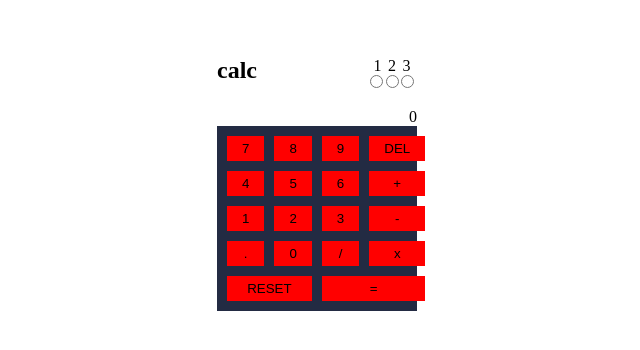
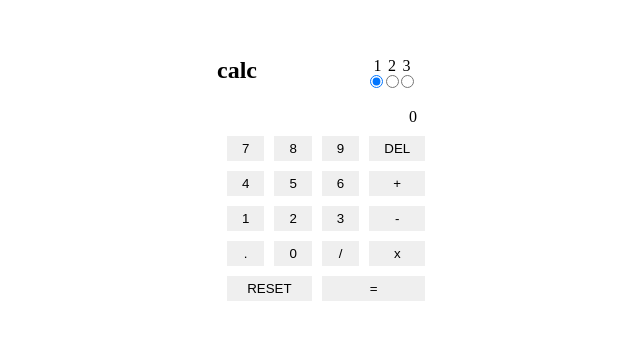
Before and after one commit to Kodehode-Stavanger/react-project-calculator-bendik-kodehode, a React (Vite) app: page / in a window 1280 px wide. Shown: the part 216-566 px from the top of the page, without its empty margins (323-963 px from the left). Built offline with nearby package versions, Linux system fonts and the light colour scheme.

Commit message:
Paused on themes, mostly completed calc logic

```diff
--- a/src/components/Calculator.jsx
+++ b/src/components/Calculator.jsx
@@ -3,13 +3,13 @@ import { useState } from "react";
 import "../index.css";
 import Display from "./Display";
 import Button from "./Button";
-import Themes from "./Themes";
+import ToggleThemes from "./ToggleThemes";
 
 function Calculator() {
     const [input, setInput] = useState([]);
     const [result, setResult] = useState("");
 
-    const operators = ["+", "-", "/", "*"];
+    const operators = ["+", "-", "/", "x"];
     const keys = [
         7, 8, 9, "DEL",
         4, 5, 6, "+",
@@ -28,7 +28,7 @@ function Calculator() {
         if (operator in computing) {
             return computing[operator](parseFloat(a), parseFloat(b));
         } else {
-            setResult("Error")
+            setInput("Invalid Operator")
             return;
         }
     }
@@ -59,16 +59,11 @@ function Calculator() {
     function handleClick(e) {
         let pressedKey = e.target.value;
 
-        if (parseInt(pressedKey) || pressedKey === "0") {
-        }
-
-
-
-        // If an operator is pressed
+        // Overwrite selected operator
         if (operators.includes(pressedKey)) {
-            // If input already contains operator
-            if (input.some(e => operators.includes(e))) {
-
+            if (operators.includes(input[input.length - 1])) {
+                setInput(prevInput => [...prevInput.slice(0, -1), pressedKey]);
+                return;
             }
         }
 
@@ -78,7 +73,8 @@ function Calculator() {
                 break;
 
             case "=":
-                if (checkForOperator()) {
+                const { exists } = checkForOperator();
+                if (exists) {
                     setInput([getResult()])
                 }
                 pressedKey = "";
@@ -93,7 +89,6 @@ function Calculator() {
                 setResult("");
                 return;
         }
-        console.log("input: ", input);
 
         if (input[0] === "0") {
             console.log("input[0]");
@@ -107,7 +102,7 @@ function Calculator() {
         <>
             <div className="titleContainer">
                 <h2>calc</h2>
-                <Themes/>
+                <ToggleThemes/>
             </div>
             <div className="contentContainer">
                 <Display input={input} result={result}/>
--- a/src/components/Themes.jsx
+++ b/src/components/ToggleThemes.jsx
@@ -1,26 +1,28 @@
 import { useState } from "react";
 import "../index.css";
 
-function Themes() {
-    const [currentTheme, setCurrentTheme] = useState("dark")
+function ToggleThemes() {
+    const [currentTheme, setCurrentTheme] = useState("default")
 
     function handleThemeChange(e) {
+        console.log("themechange: ", e.target.value);
         setCurrentTheme(e.target.value)
     }
 
     return (
         <div className="themeWrapper">
             <div className="labelContainer">
-                <label htmlFor="dark">1</label>
+                <label htmlFor="default">1</label>
                 <label htmlFor="light">2</label>
-                <label htmlFor="fancy">3</label>
+                <label htmlFor="dark">3</label>
             </div>
             <div className="inputContainer">
                 <input
                     type="radio"
                     id="dark"
                     name="theme"
-                    value="dark"
+                    value="default"
+                    checked={currentTheme === "default"}
                     onChange={handleThemeChange}/>
                 <input
                     type="radio"
@@ -32,11 +34,11 @@ function Themes() {
                     type="radio"
                     id="fancy"
                     name="theme"
-                    value="fancy"
+                    value="dark"
                     onChange={handleThemeChange}/>
             </div>
         </div>
     )
 }
 
-export default Themes;
+export default ToggleThemes;
--- a/src/index.css
+++ b/src/index.css
@@ -17,7 +17,6 @@ body {
     grid-template-rows: repeat(5, 1fr);
     max-width: 200px;
     padding: 10px;
-    background-color: #232b43;
     gap: 10px;
 }
 
@@ -36,8 +35,6 @@ body {
 }
 
 .button {
-    /* background-color: rgb(238, 238, 238); */
-    background-color: red;
     padding: 5px 15px;
     border: none;
 }
```
Also changed, not shown: src/assets/themes.js (+31 -1 lines).
